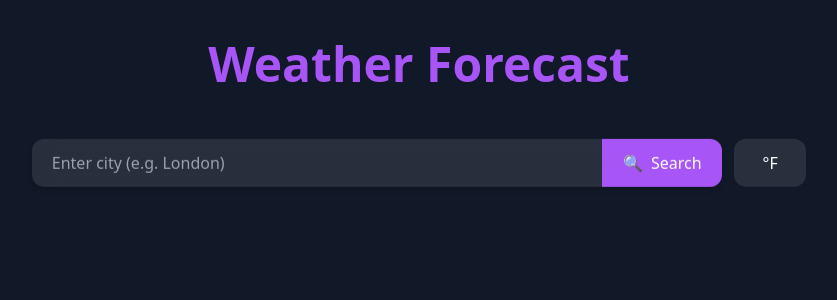
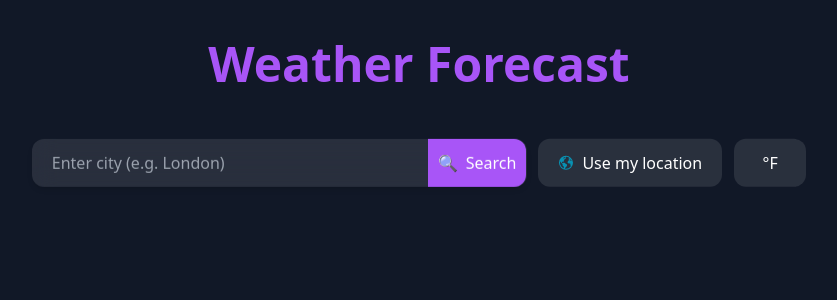
Before and after one commit to German900-code/Weather-Application, a React (Vite) app: page / in a window 1280 px wide. Shown: the top 300 px of the page, without its empty margins (221-1058 px from the left). Built offline with nearby package versions, Linux system fonts and the light colour scheme; no server answers; the HTML template or start-up script is replaced by a standard one.

Commit message:
Added geolocation weather search

```diff
--- a/src/App.jsx
+++ b/src/App.jsx
@@ -5,6 +5,8 @@ import WeatherHourly from "./components/WeatherHourly";
 import CityAndTemperature from "./components/CityAndTemperature";
 import CurrentConditions from "./components/CurrentConditions";
 import ScrollToTopButton from "./components/ScrollToTopButton";
+
+import { getUserLocation } from "./utils/geolocation";
 
 import { FaArrowAltCircleUp } from "react-icons/fa";
 import LoadingGif from "./assets/gifs/loading-spinner.svg";
@@ -22,6 +24,31 @@ function App() {
 
   const API_KEY = import.meta.env.VITE_API_KEY;
 
+  const fetchWeatherByCoords = async (lat, lon) => {
+    try {
+      setLoading(true);
+      setError("");
+
+      const response = await fetch(
+        `https://api.openweathermap.org/data/2.5/weather?lat=${lat}&lon=${lon}&appid=${API_KEY}&units=metric`,
+      );
+
+      if (!response.ok) {
+        throw new Error("Failed to fetch weather by location");
+      }
+
+      const data = await response.json();
+
+      setWeatherData(data);
+      setCityName(data.name);
+      localStorage.setItem("city", data.name);
+    } catch (error) {
+      setError(error.message);
+    } finally {
+      setLoading(false);
+    }
+  };
+
   const handleSearch = (city) => {
     const trimmedCity = city.trim();
 
@@ -30,9 +57,59 @@ function App() {
     setCityName(trimmedCity);
   };
 
+  const handleUseLocation = async () => {
+    try {
+      setLoading(true);
+      setError("");
+
+      const { lat, lon } = await getUserLocation();
+
+      await fetchWeatherByCoords(lat, lon);
+    } catch (error) {
+      if (error.code === 1) {
+        setError("Location access denied");
+      } else if (error.code === 2) {
+        setError("Location is unvailable");
+      } else if (error.code === 3) {
+        setError("Location request timed out");
+      } else {
+        setError(error.message || "Failed to get your location");
+      }
+    } finally {
+      setLoading(false);
+    }
+  };
+
   const toggleUnits = () => {
     setUnits((prevUnits) => (prevUnits === "metric" ? "imperial" : "metric"));
   };
+
+  // useEffect(() => {
+  //   const fetchWeatherByCoords = async (lat, lon) => {
+  //     try {
+  //       setLoading(true);
+  //       setError("");
+
+  //       const response = await fetch(
+  //         `https://api.openweathermap.org/data/2.5/weather?lat=${lat}&lon=${lon}&appid=${API_KEY}&units=metric`,
+  //       );
+
+  //       if (!response.ok) {
+  //         throw new Error("Failed to fetch weather by location");
+  //       }
+
+  //       const data = await response.json();
+
+  //       setWeatherData(data);
+  //       setCityName(data.name);
+  //       localStorage.setItem("city", data.name);
+  //     } catch (error) {
+  //       setError(error.message);
+  //     } finally {
+  //       setLoading(false);
+  //     }
+  //   };
+  // }, []);
 
   // Save cityName to localStorage whenever it changes
   useEffect(() => {
@@ -83,7 +160,9 @@ function App() {
 
       <SearchBar
         onSearch={handleSearch}
+        onUseLocation={handleUseLocation}
         units={units}
+        loading={loading}
         toggleUnits={toggleUnits}
       />
 
--- a/src/components/SearchBar.jsx
+++ b/src/components/SearchBar.jsx
@@ -2,8 +2,15 @@ import { motion, useScroll, useTransform } from "framer-motion";
 import React, { useState } from "react";
 import { FaSearch } from "react-icons/fa";
 import { FaCity } from "react-icons/fa";
+import { IoEarth } from "react-icons/io5";
 
-const SearchBar = ({ onSearch, units, toggleUnits }) => {
+const SearchBar = ({
+  onSearch,
+  units,
+  toggleUnits,
+  onUseLocation,
+  loading,
+}) => {
   const [inputValue, setInputValue] = useState("");
   const [error, setError] = useState(null);
 
@@ -84,6 +91,18 @@ const SearchBar = ({ onSearch, units, toggleUnits }) => {
             </button>
           </div>
 
+          <button
+            onClick={onUseLocation}
+            disabled={loading}
+            className="min-w-[72px]
+
+          px-5 py-3
+          bg-white/10 md:hover:bg-purple-500 text-white rounded-xl transition whitespace-nowrap focus:outline-none focus:ring-2 focus:ring-purple-500 flex items-center justify-center gap-2 "
+          >
+            <IoEarth className="text-cyan-600" />
+            {loading ? "Detecting..." : "Use my location"}
+          </button>
+
           <div className="relative group">
             <button
               onClick={toggleUnits}
--- /dev/null
+++ b/src/utils/geolocation.js
@@ -0,0 +1,25 @@
+export const getUserLocation = () => {
+  return new Promise((resolve, reject) => {
+    if (!navigator.geolocation) {
+      reject(new Error("Geolocation is not supported by your browser!"));
+      return;
+    }
+
+    navigator.geolocation.getCurrentPosition(
+      (position) => {
+        resolve({
+          lat: position.coords.latitude,
+          lon: position.coords.longitude,
+        });
+      },
+      (error) => {
+        reject(error);
+      },
+      {
+        enableHighAccuracy: true,
+        timeout: 10000,
+        maximumAge: 0,
+      },
+    );
+  });
+};
```
